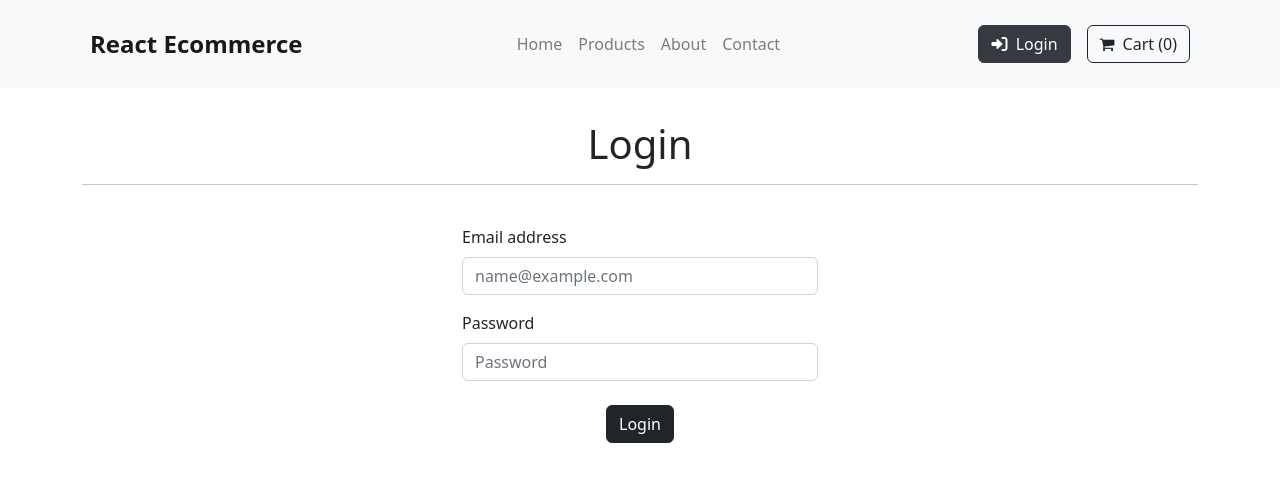
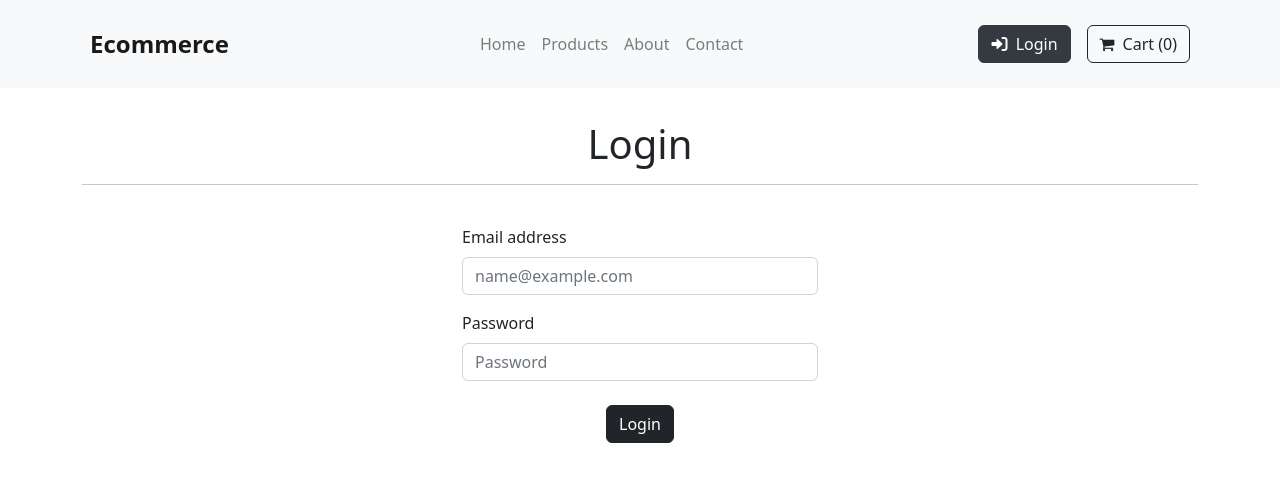
Before and after one commit to mp1997/GA4Demo, a React (Create React App) app: page /login in a window 1280 px wide. Shown: the top 482 px of the page. Built offline with nearby package versions, Linux system fonts and the light colour scheme.

Commit message:
page name

```diff
--- a/public/index.html
+++ b/public/index.html
@@ -12,7 +12,7 @@
       content="Sahib Singh, reactjs, ecommerce, react ecommerce website, ecommerce website, sahibsingh.vercel.app"
     />
     <!-- Primary Meta Tags -->
-    <title>Ecommerce Website</title>
+    <title>Ecommerce</title>
     <meta name="title" content="Ecommerce Website" />
     <meta
       name="description"
--- a/src/components/Navbar.jsx
+++ b/src/components/Navbar.jsx
@@ -31,7 +31,7 @@ const Navbar = () => {
           onClick={(e) => eventTracker("Home Page", "/Home")}
         >
           {" "}
-          React Ecommerce
+          Ecommerce
         </NavLink>
         <button
           className="navbar-toggler mx-2"
--- a/src/pages/Home.jsx
+++ b/src/pages/Home.jsx
@@ -48,7 +48,7 @@ function Home() {
   useEffect(() => {
     if (isAuthenticated) {
       sendCustomEvent();
-    }
+
     let timeout;
     const resetTimeout = () => {
       clearTimeout(timeout);
@@ -71,6 +71,7 @@ function Home() {
       window.removeEventListener("mousemove", resetTimeout);
       window.removeEventListener("keydown", resetTimeout);
     };
+  }
   }, [isAuthenticated]);
 
   const handleLogout = () => {
--- a/src/pages/Login.jsx
+++ b/src/pages/Login.jsx
@@ -21,7 +21,7 @@ const Login = () => {
     if (user) {
       const currentTime = new Date();
       sessionStorage.setItem("loggedIn", "true");
-      sessionStorage.setItem("userEmail", email);
+      sessionStorage.setItem("userEmail", user?.email);
       sessionStorage.setItem("userFirstName", user?.firstname);
       sessionStorage.setItem("userLastName", user?.lastname);
       sessionStorage.setItem("userID", user?.pseudo_user_id);
```
